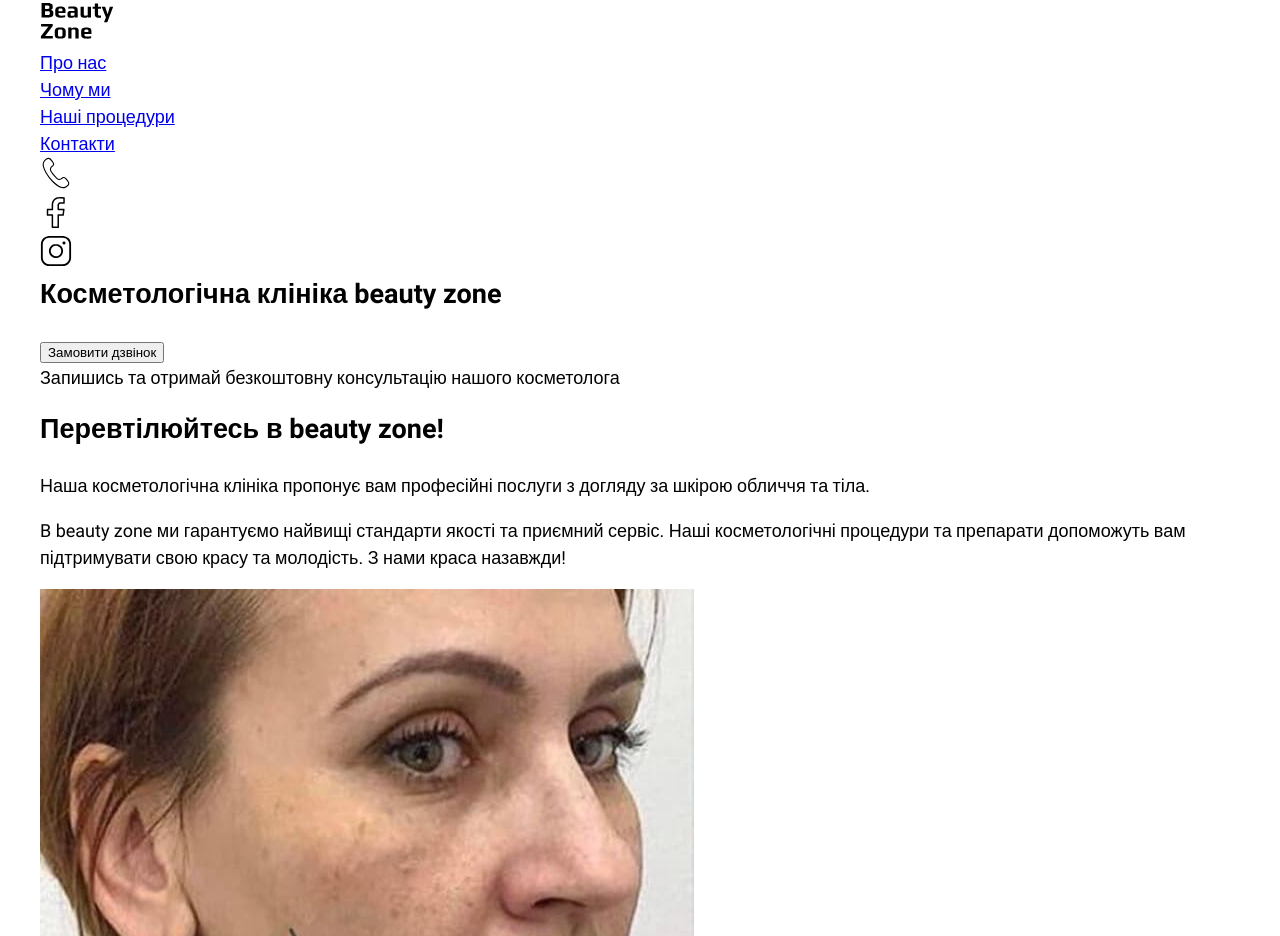
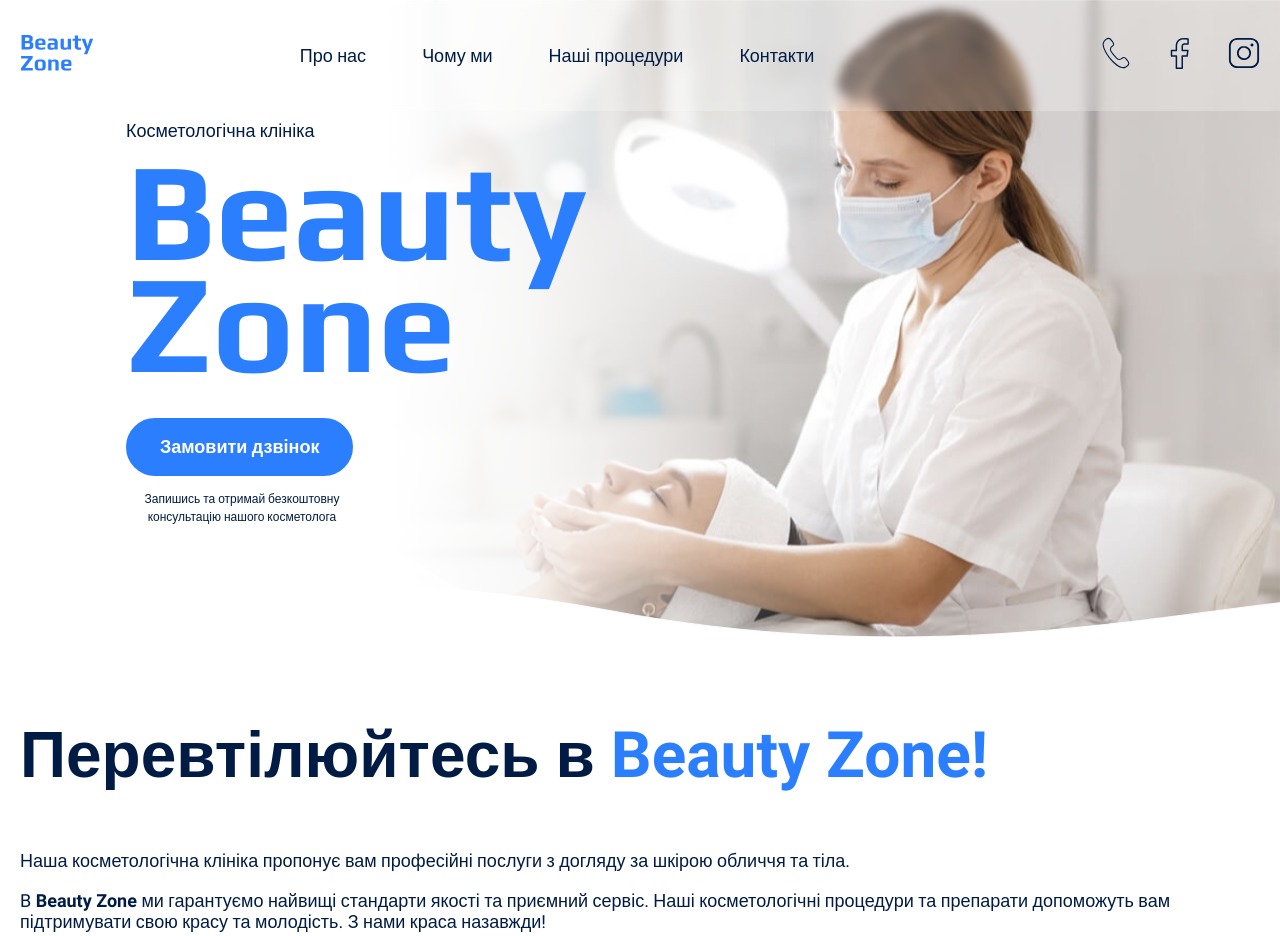
Before and after one commit to NadezhdaKuzmich/beauty-zone, a plain HTML site: page index.html in a window 1280 px wide. Shown: the top 936 px of the page. Drawn offline with nearby package versions, Linux system fonts and the light colour scheme.

Commit message:
add styles for two section

```diff
--- a/index.html
+++ b/index.html
@@ -14,7 +14,7 @@
       <div class="container">
         <div class="header__container">
           <nav class="header__nav">
-            <a href="#">
+            <a class="header__logo" href="#">
               <svg class="logo-light" width="74" height="42">
                 <use href="./images/icons.svg#icon-logo"></use>
               </svg>
@@ -33,6 +33,7 @@
                 <a class="link" href="#contact-section">Контакти</a>
               </li>
             </ul>
+          </nav>
           <ul class="header__social-icons">
             <li class="header__social-item">
               <a href="#">
@@ -56,32 +57,51 @@
               </a>
             </li>
           </ul>
-          </nav>
+          <button class="header__burger menu-btn-open" type="button">
+            <svg width="24" height="24">
+              <use href="./images/icons.svg#icon-menu"></use>
+            </svg>
+          </button>
         </div>
       </div>
     </header>
     <main>
       <section class="hero-section">
         <div class="container">
+          <div class="hero-section__container">
             <h1 class="hero-section__title">
               <span class="text-small">Косметологічна клініка</span>
-            <span class="text-brand uppercase">beauty zone</span>
+              <span class="text-brand text-capitalize">beauty zone</span>
             </h1>
             <button
               class="hero-section__button button modal-btn-open"
               type="button">
               Замовити дзвінок
             </button>
-          <p>Запишись та отримай безкоштовну консультацію нашого косметолога</p>
+            <div class="hero-section__description">
+              <p>
+                Запишись та отримай безкоштовну консультацію нашого косметолога
+              </p>
+            </div>
+          </div>
         </div>
       </section>
       <section class="about-section section" id="about-section">
+        <svg
+          class="about-section__wave"
+          x="10px"
+          y="10px"
+          viewBox="0 0 1440 126"
+          style="enable-background: new 0 0 1440 126">
+          <path
+            d="M685.6,38.8C418.7-11.1,170.2,9.9,0,30v96h1440V30C1252.7,52.2,1010,99.4,685.6,38.8z" />
+        </svg>
         <div class="container">
           <div class="about-section__container">
             <div class="about-section__content">
               <h2 class="about-section__title section__title">
                 Перевтілюйтесь в
-                <span class="text-brand uppercase">beauty zone!</span>
+                <span class="text-brand text-capitalize">beauty zone!</span>
               </h2>
               <div class="about-section__description">
                 <p>
@@ -89,8 +109,9 @@
                   догляду за шкірою обличчя та тіла.
                 </p>
                 <p>
-                  B <span class="text-bold">beauty zone</span> ми гарантуємо
-                  найвищі стандарти якості та приємний сервіс. Наші
+                  B
+                  <span class="text-bold text-capitalize">beauty zone</span> ми
+                  гарантуємо найвищі стандарти якості та приємний сервіс. Наші
                   косметологічні процедури та препарати допоможуть вам
                   підтримувати свою красу та молодість. З нами краса назавжди!
                 </p>
@@ -231,7 +252,8 @@
       </section>
       <section class="section contact-section" id="contact-section">
         <div class="container">
-          <h2 class="contact-section__title section__title">
+          <h2
+            class="contact-section__title section__title section__title--centered">
             Як нас <span class="text-brand">знайти</span>
           </h2>
           <div class="contact-section__container">
@@ -246,7 +268,7 @@
               referrerpolicy="no-referrer-when-downgrade"></iframe>
             <div class="contact-section__form">
               <h3>
-                Запишіться <span class="texxt-brand">безкоштовно</span> та
+                Запишіться <span class="text-brand">безкоштовно</span> та
                 отримайте подарунок
               </h3>
               <form name="contact-form" autocomplete="on">
--- a/scss/_global.scss
+++ b/scss/_global.scss
@@ -8,7 +8,8 @@ body {
   font-family: "Roboto", sans-serif;
   font-size: 18px;
   font-weight: 400;
-  line-height: 1.5;
+  line-height: 1.2;
+  color: var(--color-primary-dark);
   margin: 0;
 }
 
@@ -43,7 +44,7 @@ a {
 
 // slider
 .container {
-  max-width: 1240px;
+  max-width: 1280px;
   padding: 0 20px;
   margin: auto;
 }
--- /dev/null
+++ b/scss/components/_buttons.scss
@@ -0,0 +1,22 @@
+.button {
+  display: block;
+  font-family: inherit;
+  font-size: 18px;
+  font-weight: 600;
+  line-height: 1.2;
+  color: var(--color-primary-light);
+  border-radius: 32px;
+  border: 2px solid var(--color-primary-brand);
+  background: var(--color-primary-brand);
+  padding: 10px 24px;
+  cursor: pointer;
+
+  @media screen and (min-width: $bp-tablet) {
+    padding: 16px 32px;
+  }
+}
+
+.button:hover {
+  color: var(--color-primary-dark);
+  background: transparent;
+}
--- /dev/null
+++ b/scss/components/_links.scss
@@ -0,0 +1,9 @@
+.link {
+  color: var(--color-primary-dark);
+  text-decoration: none;
+  transition: color 0.3s;
+}
+
+.link:hover {
+  color: var(--color-primary-brand);
+}
--- /dev/null
+++ b/scss/layouts/_about-section.scss
@@ -0,0 +1,18 @@
+.about-section {
+  position: relative;
+
+  &__wave {
+    position: absolute;
+    top: -40px;
+    fill: var(--color-primary-light);
+    stroke: var(--color-primary-light);
+
+    @media screen and (min-width: $bp-tablet) {
+      top: -70px;
+    }
+
+    @media screen and (min-width: $bp-desktop) {
+      top: -90px;
+    }
+  }
+}
--- /dev/null
+++ b/scss/layouts/_header.scss
@@ -0,0 +1,89 @@
+.header {
+  position: fixed;
+  top: 0;
+  left: 0;
+  width: 100%;
+  padding: 16px 0;
+  z-index: 999;
+
+  @media screen and (min-width: $bp-desktop) {
+    background: rgba(255, 255, 255, 0.25);
+    backdrop-filter: blur(5px);
+    padding: 32px 0;
+  }
+
+  &__container {
+    display: flex;
+    align-items: center;
+    justify-content: space-between;
+    gap: 120px;
+  }
+
+  &__nav {
+    display: flex;
+    align-items: center;
+    flex-grow: 1;
+    gap: 40px;
+  }
+
+  &__logo {
+    max-width: 72px;
+    max-height: 38px;
+    fill: var(--color-primary-brand);
+
+    @media screen and (min-width: $bp-middle) {
+      max-width: 114px;
+      max-height: 56px;
+    }
+  }
+
+  &__menu {
+    display: none;
+
+    @media screen and (min-width: $bp-middle) {
+      display: flex;
+      justify-content: flex-end;
+      flex-grow: 1;
+      gap: 56px;
+    }
+
+    @media screen and (min-width: $bp-desktop) {
+      justify-content: center;
+    }
+  }
+
+  &__social-icons {
+    display: none;
+
+    @media screen and (min-width: $bp-middle) {
+      display: flex;
+      align-items: center;
+      fill: var(--color-primary-dark);
+      gap: 32px;
+    }
+  }
+
+  &__social-icon {
+    &:hover {
+      fill: var(--color-primary-brand);
+    }
+  }
+
+  &__burger {
+    width: 24px;
+    height: 24px;
+    fill: var(--color-primary-light);
+    background: transparent;
+    border: none;
+    padding: 0;
+    cursor: pointer;
+
+    &:hover {
+      fill: var(--color-primary-brand);
+    }
+
+    @media screen and (min-width: $bp-middle) {
+      display: none;
+    }
+  }
+}
--- /dev/null
+++ b/scss/layouts/_hero-section.scss
@@ -0,0 +1,91 @@
+.hero-section {
+  position: relative;
+  background-image: linear-gradient(
+      89deg,
+      #fff 30.62%,
+      rgba(255, 255, 255, 0.85) 41.31%,
+      rgba(255, 255, 255, 0.19) 58.65%,
+      rgba(255, 255, 255, 0) 72.78%
+    ),
+    url("../../images/hero-section-background.jpg");
+  background-position: right top;
+  background-repeat: repeat-x;
+  background-size: contain;
+  overflow: hidden;
+
+  @media (min-device-pixel-ratio: 2),
+    (min-resolution: 192dpi),
+    (min-resolution: 2dppx) {
+    background-image: linear-gradient(
+        89deg,
+        #fff 30.62%,
+        rgba(255, 255, 255, 0.85) 41.31%,
+        rgba(255, 255, 255, 0.19) 58.65%,
+        rgba(255, 255, 255, 0) 72.78%
+      ),
+      url("../../images/hero-section-background@2x.jpg");
+  }
+
+  @media screen and (min-width: $bp-large) {
+    background-position: center 20%;
+    background-size: cover;
+  }
+
+  &__container {
+    max-width: 528px;
+    text-align: center;
+    padding: 70px 0;
+    margin: auto;
+
+    @media screen and (min-width: $bp-tablet) {
+      padding: 124px 0 126px;
+    }
+
+    @media screen and (min-width: $bp-middle) {
+      text-align: left;
+      margin-left: 106px;
+    }
+  }
+
+  &__title {
+    display: flex;
+    flex-direction: column;
+    font-family: "Play", sans-serif;
+    font-size: 67px;
+    font-weight: 900;
+    line-height: 1;
+    color: var(--color-primary-dark);
+    margin: 0 0 32px;
+
+    @media screen and (min-width: $bp-middle) {
+      font-size: 110px;
+      gap: 16px;
+    }
+
+    @media screen and (min-width: $bp-desktop) {
+      font-size: 140px;
+      line-height: 0.8;
+      margin: 0 auto 40px;
+    }
+  }
+
+  &__button {
+    margin: 0 auto 14px;
+
+    @media screen and (min-width: $bp-middle) {
+      margin: 0 0 14px;
+    }
+  }
+
+  &__description {
+    max-width: 232px;
+    font-size: 12px;
+    line-height: 1.5;
+    text-align: center;
+    margin: auto;
+
+    @media screen and (min-width: $bp-middle) {
+      margin: 0 0 14px;
+    }
+  }
+}
--- /dev/null
+++ b/scss/layouts/_section.scss
@@ -0,0 +1,30 @@
+.section {
+  padding: 20px 0;
+
+  @media screen and (min-width: $bp-tablet) {
+    padding: 48px 0;
+  }
+
+  &__title {
+    font-size: 32px;
+    font-weight: 900;
+    line-height: 1.5;
+
+    @media screen and (min-width: $bp-tablet) {
+      font-size: 43px;
+      line-height: 1.3;
+    }
+
+    @media screen and (min-width: $bp-middle) {
+      font-size: 62px;
+    }
+
+    @media screen and (min-width: $bp-desktop) {
+      font-size: 64px;
+    }
+
+    &--centered {
+      text-align: center;
+    }
+  }
+}
--- a/scss/main.scss
+++ b/scss/main.scss
@@ -1,2 +1,13 @@
 @import "./utils/fonts";
+@import "./utils/variables";
 @import "./global";
+@import "./utils/texts.scss";
+@import "./layouts/section";
+@import "./utils/utils";
+
+@import "./components/buttons";
+@import "./components/links";
+
+@import "./layouts/about-section";
+@import "./layouts/header";
+@import "./layouts/hero-section";
--- /dev/null
+++ b/scss/utils/_texts.scss
@@ -0,0 +1,16 @@
+.text-brand {
+  color: var(--color-primary-brand);
+}
+
+.text-small {
+  font-size: 18px;
+  font-weight: 400;
+}
+
+.text-bold {
+  font-weight: 600;
+}
+
+.text-capitalize {
+  text-transform: capitalize;
+}
--- a/scss/utils/_variables.scss
+++ b/scss/utils/_variables.scss
@@ -11,3 +11,4 @@ $bp-mobile: 480px;
 $bp-tablet: 768px;
 $bp-middle: 992px;
 $bp-desktop: 1280px;
+$bp-large: 1680px;
```
Also changed, not shown: css/main.min.css, images/hero-section-background.jpg (added), images/hero-section-background@2x.jpg (renamed from images/hero_background.jpg), scss/utils/_utils.scss (added), 2 other files. Lines whose indentation alone changed are shown as unchanged.
